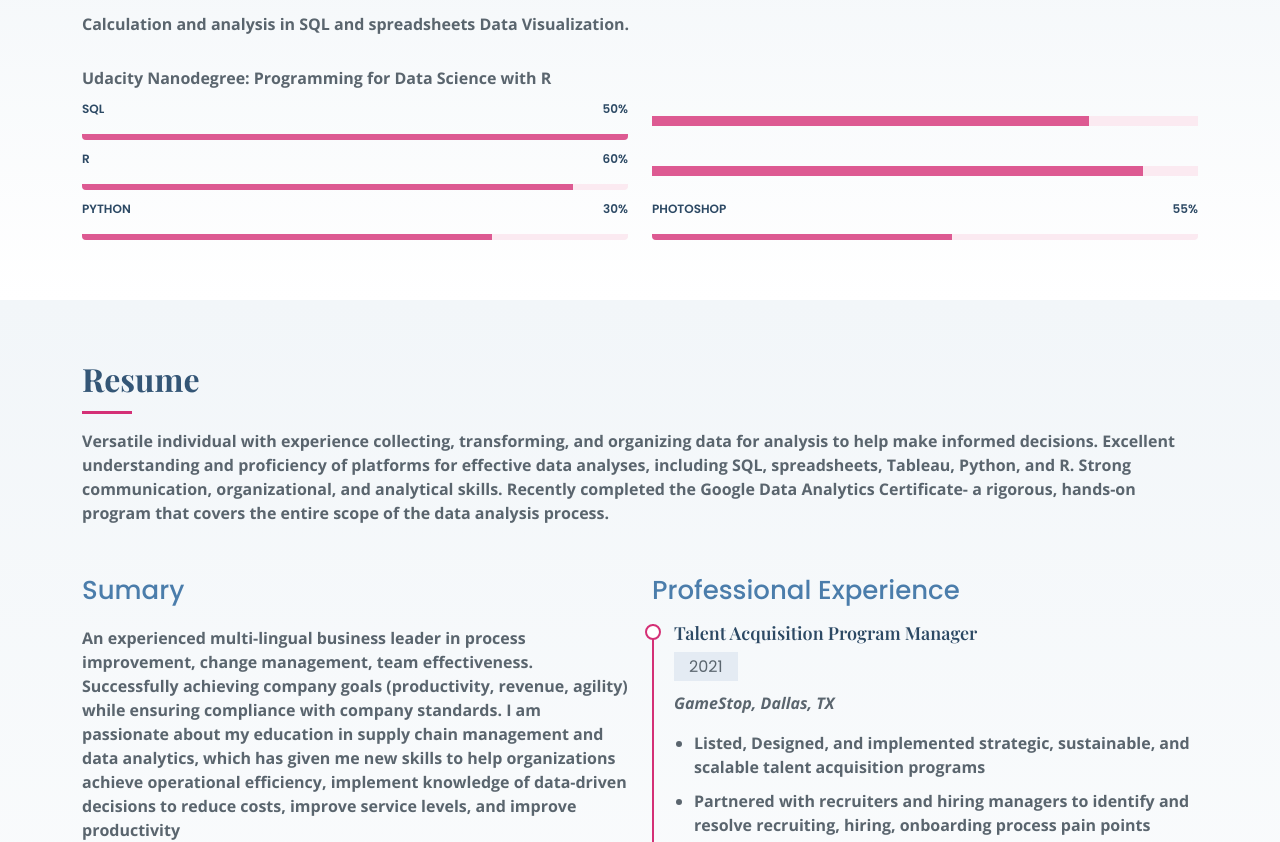
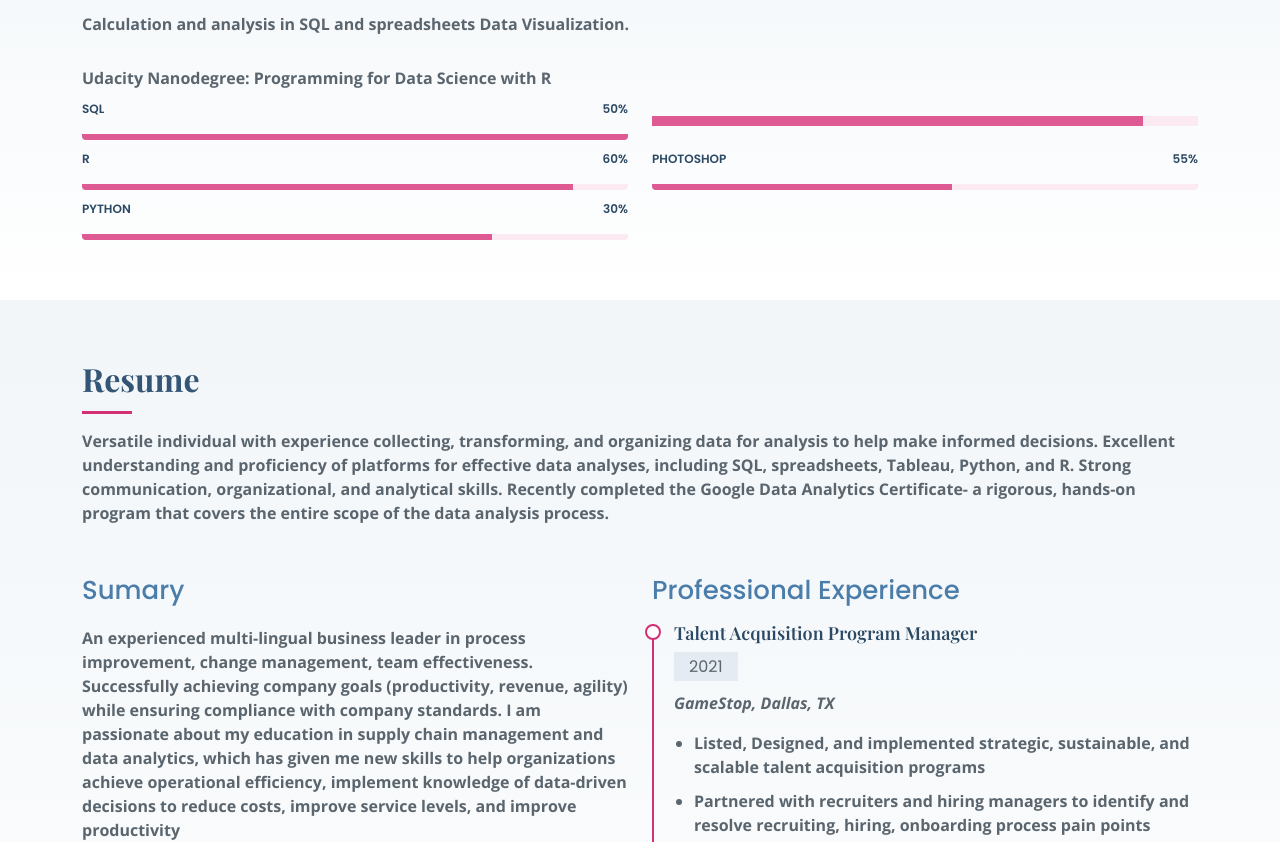
Before and after one commit to mquinonez/mquinonez.github.io, a plain HTML site: page index.html in a window 1280 px wide. Shown: the part 1494-2336 px from the top of the page. Drawn offline with nearby package versions, Linux system fonts and the light colour scheme; a web font is replaced by a local one.

Commit message:
Deleted skill

```diff
--- a/index.html
+++ b/index.html
@@ -178,14 +178,7 @@
 
           <div class="col-lg-6">
 
-            <div class="progress">
-              <span class="skill"> <i class="val"></i></span>
-              <div class="progress-bar-wrap">
-                <div class="progress-bar" role="progressbar" aria-valuenow="80" aria-valuemin="0" aria-valuemax="100"></div>
-              </div>
-            </div>
-
-            <div class="progress">
+          <div class="progress">
               <span class="skill"><i class="val"></i></span>
               <div class="progress-bar-wrap">
                 <div class="progress-bar" role="progressbar" aria-valuenow="90" aria-valuemin="0" aria-valuemax="100"></div>
```
